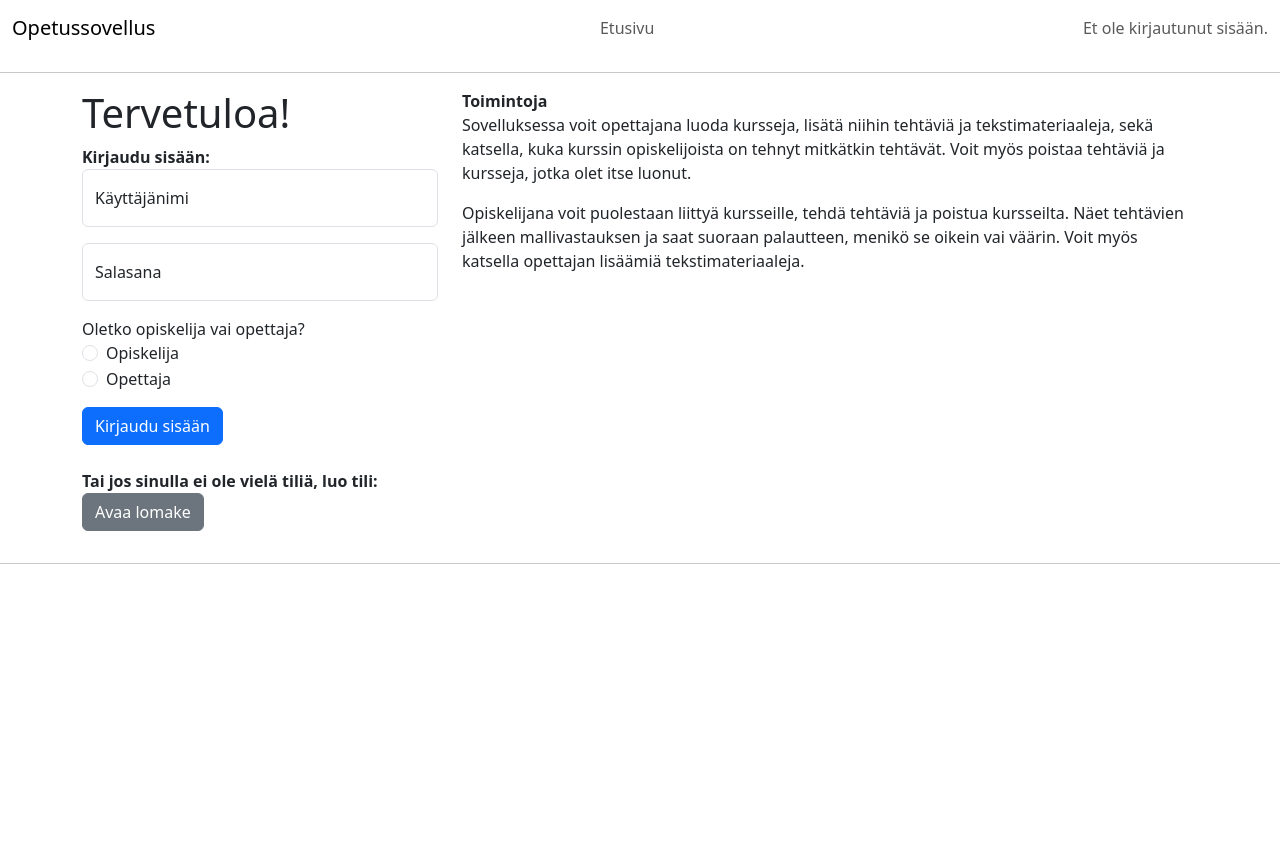
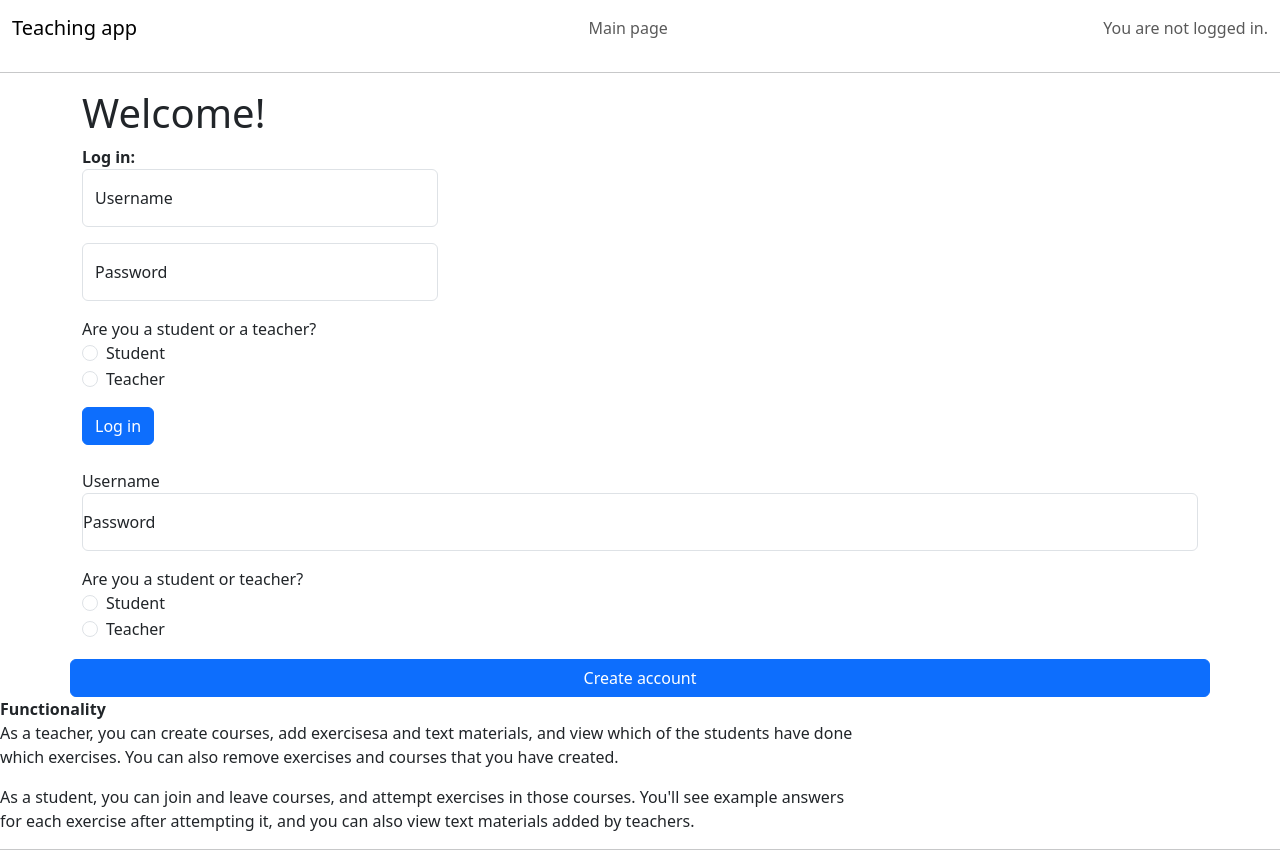
Before and after one commit to candyliaa/cbersecuritybaseproject, a Flask app: page / in a window 1280 px wide. Before the commit the page ends 564 px from the top, so only its background shows below. Run offline with Flask 3, Linux system fonts and the light colour scheme.

Commit message:
updated webpages to be in english

```diff
--- a/app/templates/error.html
+++ b/app/templates/error.html
@@ -1,7 +1,7 @@
 {% extends "layout.html" %}
 
-{% block title %}Sovelluksessa tapahtui virhe{% endblock %}
+{% block title %}An error occurred while running the application.{% endblock %}
 {% block content %}
-<h1>Virhe: {{ error }}</h1>
-<a href="/">Takaisin pääsivulle</a>
+<h1>Error: {{ error }}</h1>
+<a href="/">Back to main page</a>
 {% endblock %}
--- a/app/templates/index.html
+++ b/app/templates/index.html
@@ -1,5 +1,5 @@
 {% extends "layout.html" %}
-{% block title %}Etusivu{% endblock %}
+{% block title %}Main page{% endblock %}
 <title>Opetussovellus</title>
 <meta name="viewport" content="width=device-width, initial-scale=1, shrink-to-fit=no">
 {% block content %}
@@ -10,39 +10,37 @@
             {% if request.args.get("status") == "account_created" %}
             <!-- Here, blindly trusting the username is not wise, since the username can be in the form of a script.
              Instead, it's best to do the following:
-             <b>Tilisi {{ request.args.get("username") }} on luotu onnistuneesti!</b>
+             <b>Account {{ request.args.get("username") }} was created successfully!</b>
              which uses Django's built-in protection against XSS.
              -->
-            <b>Tilisi {{ request.args.get("username")|safe }} on luotu onnistuneesti!</b>
+            <b>Account {{ request.args.get("username")|safe }} was created successfully!</b>
             {% endif %}
-            <h1>Tervetuloa!</h1>
+            <h1>Welcome!</h1>
             {% if session.role == "teacher" %}
-            <h2>Olet kirjautuneena tilillä {{ session.username }} (opettajatili)</h2>
+            <h2>You are logged in as {{ session.username }} (teacher account)</h2>
             <a href="/coursetools">
-                <button class="btn btn-primary">Kurssityökalut</button>
+                <button class="btn btn-primary">Course tools</button>
             </a>
             <br>
             {% else %}
-            <h2>Olet kirjautuneena tilillä {{ session.username }} (opiskelijatili)</h2>
+            <h2>You are logged in as {{ session.username }} (student account)</h2>
             <a href="/coursesview">
-                <button class="btn btn-primary">Kurssinäkymään</button>
+                <button class="btn btn-primary">Course view</button>
                 <br>
                 {% endif %}
                 <br>
                 <a href="/logout">
-                    <button class="btn btn-danger">Kirjaudu ulos</button>
+                    <button class="btn btn-danger">Log out</button>
                 </a>
         </div>
         <div class="col-8">
-            <b>Toimintoja</b>
+            <b>Functionality</b>
             <p>
-                Sovelluksessa voit opettajana luoda kursseja, lisätä niihin tehtäviä ja tekstimateriaaleja, sekä
-                katsella, kuka kurssin opiskelijoista on tehnyt mitkätkin tehtävät. Voit myös poistaa tehtäviä ja
-                kursseja, jotka olet itse luonut.
+                As a teacher, you can create courses, add exercisesa and text materials, and view which of the students
+                have done which exercises. You can also remove exercises and courses that you have created.
             <p>
-                Opiskelijana voit puolestaan liittyä kursseille, tehdä tehtäviä ja poistua kursseilta. Näet tehtävien
-                jälkeen mallivastauksen ja saat suoraan palautteen, menikö se oikein vai väärin. Voit myös katsella
-                opettajan lisäämiä tekstimateriaaleja.
+                As a student, you can join and leave courses, and attempt exercises in those courses. You'll see example
+                answers for each exercise after attempting it, and you can also view text materials added by teachers.
         </div>
     </div>
 </div>
@@ -50,87 +48,88 @@
 <div class="container">
     <div class="row">
         <div class="col-4">
-            <h1>Tervetuloa!</h1>
+            <h1>Welcome!</h1>
             {% if request.args.get("loginfailed") == "1" %}
-            <title>Kirjautuminen epäonnistui</title>
-            <p style="color:red">Tiliä ei ole olemassa, kokeile uudelleen.</p>
-            <p>Valitsitko väärän tilityypin?</p>
+            <title>Login unsuccessful</title>
+            <p style="color:red">Account doesn't exist. Try again.</p>
+            <p>Did you select the wrong account type?</p>
             {% endif %}
             {% if request.args.get("loginfailed") == "2" %}
-            <title>Salasana väärin</title>
-            <p style="color:red">Salasana on väärin, kokeile uudelleen.</p>
+            <title>Wrong password</title>
+            <p style="color:red">Wrong password! Try again.</p>
             {% endif %}
-            <b>Kirjaudu sisään:</b>
+            <b>Log in:</b>
             <form action="/login" method="POST">
                 <div class="form-floating mb-3">
                     <input class="form-control" type="text" name="username" id="username" placeholder="Käyttäjänimi"
                         minlength="1" required>
-                    <label for="username">Käyttäjänimi</label>
+                    <label for="username">Username</label>
                 </div>
                 <div class="form-floating mb-3">
                     <input class="form-control" type="password" name="password" id="password" placeholder="Salasana"
                         required>
-                    <label for="password">Salasana</label>
+                    <label for="password">Password</label>
                 </div>
                 <div class="mb-3">
-                    Oletko opiskelija vai opettaja?
+                    Are you a student or a teacher?
                     <div class="form-check">
                         <input class="form-check-input" type="radio" id="student" name="role" value="student" required>
-                        <label class="form-check-label" for="student">Opiskelija</label>
+                        <label class="form-check-label" for="student">Student</label>
                     </div>
                     <div class="form-check">
                         <input class="form-check-input" type="radio" id="teacher" name="role" value="teacher" required>
-                        <label class="form-check-label" for="teacher">Opettaja</label>
+                        <label class="form-check-label" for="teacher">Teacher</label>
                     </div>
                 </div>
-                <input type="submit" value="Kirjaudu sisään" class="btn btn-primary">
+                <input type="submit" value="Log in" class="btn btn-primary">
             </form>
             <br>
             {% if request.args.get("status") == "account_exists" %}
-            <b>Tuon niminen käyttäjätili on jo olemassa!</b>
+            <b>An account with that username already exists!</b>
+            {% endif %}
+            <!-- {% if request.args.get("status") == "invalid_password" %}
+            <b>The provided password is too weak. It's either missing a special character or it's too short.</b>
+            -->
+            {% endif %}
+            <b>If you don't have an account yet, register below:</b>
             <br>
-            {% endif %}
-            <b>Tai jos sinulla ei ole vielä tiliä, luo tili:</b>
-            <br>
-            <button class="btn btn-secondary mb-3" onclick="displayDiv('registerForm')">Avaa lomake</button>
+            <button class="btn btn-secondary mb-3" onclick="displayDiv('registerForm')">Open form</button>
             <div id="registerForm" style="display: none">
                 <form action="/accountcreated" method="POST">
                     <div class="form-floating mb-3">
                         <input class="form-control" type="text" name="username" placeholder="Käyttäjänimi" required>
                         <!-- In the input field, it's possible to set a minimum and maximum length for the input string. -->
-                        <label for="username">Käyttäjänimi (5-20 merkkiä)</label>
+                        <label for="username">Username</label>
                     </div>
                     <div class="form-floating mb-3">
                         <input class="form-control" type="text" name="password" placeholder="Salasana" required>
-                        <label for="password">Salasana (Vähintään 5 merkkiä)</label>
+                        <label for="password">Password</label>
                     </div>
                     <div class="mb-3">
-                        Oletko opiskelija vai opettaja?
+                        Are you a student or teacher?
                         <div class="form-check">
                             <input class="form-check-input" type="radio" id="student" name="role" value="student"
                                 required>
-                            <label class="form-check-label" for="student">Opiskelija</label>
+                            <label class="form-check-label" for="student">Student</label>
                         </div>
                         <div class="form-check">
                             <input class="form-check-input" type="radio" id="teacher" name="role" value="teacher"
                                 required>
-                            <label class="form-check-label" for="teacher">Opettaja</label>
+                            <label class="form-check-label" for="teacher">Teacher</label>
                         </div>
                     </div>
-                    <input type="submit" value="Luo tili" class="btn btn-primary">
+                    <input type="submit" value="Create account" class="btn btn-primary">
                 </form>
             </div>
         </div>
         <div class="col-8">
-            <b>Toimintoja</b>
+            <b>Functionality</b>
             <p>
-                Sovelluksessa voit opettajana luoda kursseja, lisätä niihin tehtäviä ja tekstimateriaaleja, sekä
-                katsella, kuka kurssin opiskelijoista on tehnyt mitkätkin tehtävät. Voit myös poistaa tehtäviä ja
-                kursseja, jotka olet itse luonut.
+                As a teacher, you can create courses, add exercisesa and text materials, and view which of the students
+                have done which exercises. You can also remove exercises and courses that you have created.
             <p>
-                Opiskelijana voit puolestaan liittyä kursseille, tehdä tehtäviä ja poistua kursseilta. Näet tehtävien
-                jälkeen mallivastauksen ja saat suoraan palautteen, menikö se oikein vai väärin. Voit myös katsella
-                opettajan lisäämiä tekstimateriaaleja.
+                As a student, you can join and leave courses, and attempt exercises in those courses. You'll see example
+                answers for each exercise after attempting it, and you can also view text materials added by teachers.
         </div>
     </div>
 </div>
--- a/app/templates/layout.html
+++ b/app/templates/layout.html
@@ -1,32 +1,34 @@
 <!DOCTYPE html>
+
 <head>
     <meta name="viewport" content="width=device-width, initial-scale=1, shrink-to-fit=no">
-    <title>Opetussovellus - {% block title %}{% endblock %}</title>
-    <link href="https://cdn.jsdelivr.net/npm/bootstrap@5.3.2/dist/css/bootstrap.min.css" rel="stylesheet" integrity="sha384-T3c6CoIi6uLrA9TneNEoa7RxnatzjcDSCmG1MXxSR1GAsXEV/Dwwykc2MPK8M2HN" crossorigin="anonymous">
+    <title>Teaching app - {% block title %}{% endblock %}</title>
+    <link href="https://cdn.jsdelivr.net/npm/bootstrap@5.3.2/dist/css/bootstrap.min.css" rel="stylesheet"
+        integrity="sha384-T3c6CoIi6uLrA9TneNEoa7RxnatzjcDSCmG1MXxSR1GAsXEV/Dwwykc2MPK8M2HN" crossorigin="anonymous">
 
     <nav class="navbar navbar-expand-sm navbar-light">
         <div class="container-fluid">
-            <a class="navbar-brand" href="/">Opetussovellus</a>
+            <a class="navbar-brand" href="/">Teaching app</a>
             <ul class="navbar-nav">
                 <li class="nav-item">
-                    <a class="nav-link" href="/">Etusivu</a>
+                    <a class="nav-link" href="/">Main page</a>
                 </li>
                 <li class="nav-item">
                     {% if session.role == "teacher" %}
-                    <a class="nav-link" href="/coursetools">Kurssityökalut</a>
+                    <a class="nav-link" href="/coursetools">Course tools</a>
                 </li>
                 <li class="nav-item">
                     {% elif session.role == "student" %}
-                    <a class="nav-link" href="/coursesview">Kurssinäkymä</a>
+                    <a class="nav-link" href="/coursesview">Course view</a>
                     {% endif %}
                 </li>
             </ul>
             <div class="d-flex">
                 {% if session.username %}
-                <span class="navbar-text me-3">Olet kirjautuneena tilillä: {{ session.username }}</span>
-                <a class="btn btn-danger" href="/logout">Kirjaudu ulos</a>
+                <span class="navbar-text me-3">You are logged in as account: {{ session.username }}</span>
+                <a class="btn btn-danger" href="/logout">Log out</a>
                 {% else %}
-                <span class="navbar-text">Et ole kirjautunut sisään.</span>
+                <span class="navbar-text">You are not logged in.</span>
                 {% endif %}
             </div>
         </div>
@@ -34,4 +36,4 @@
     <hr>
     {% block content %}{% endblock %}
     <hr>
-    </head>
+</head>
```
Also changed, not shown: app/data.py (+5 -4 lines), app/routes.py (+5 -5 lines), app/templates/coursesview.html (+24 -21 lines), app/templates/coursetools.html (+18 -18 lines), app/templates/do_exercise.html (+23 -18 lines), app/templates/exercises_materials.html (+44 -24 lines), app/templates/modifycourse.html (+32 -32 lines), 1 other file.
